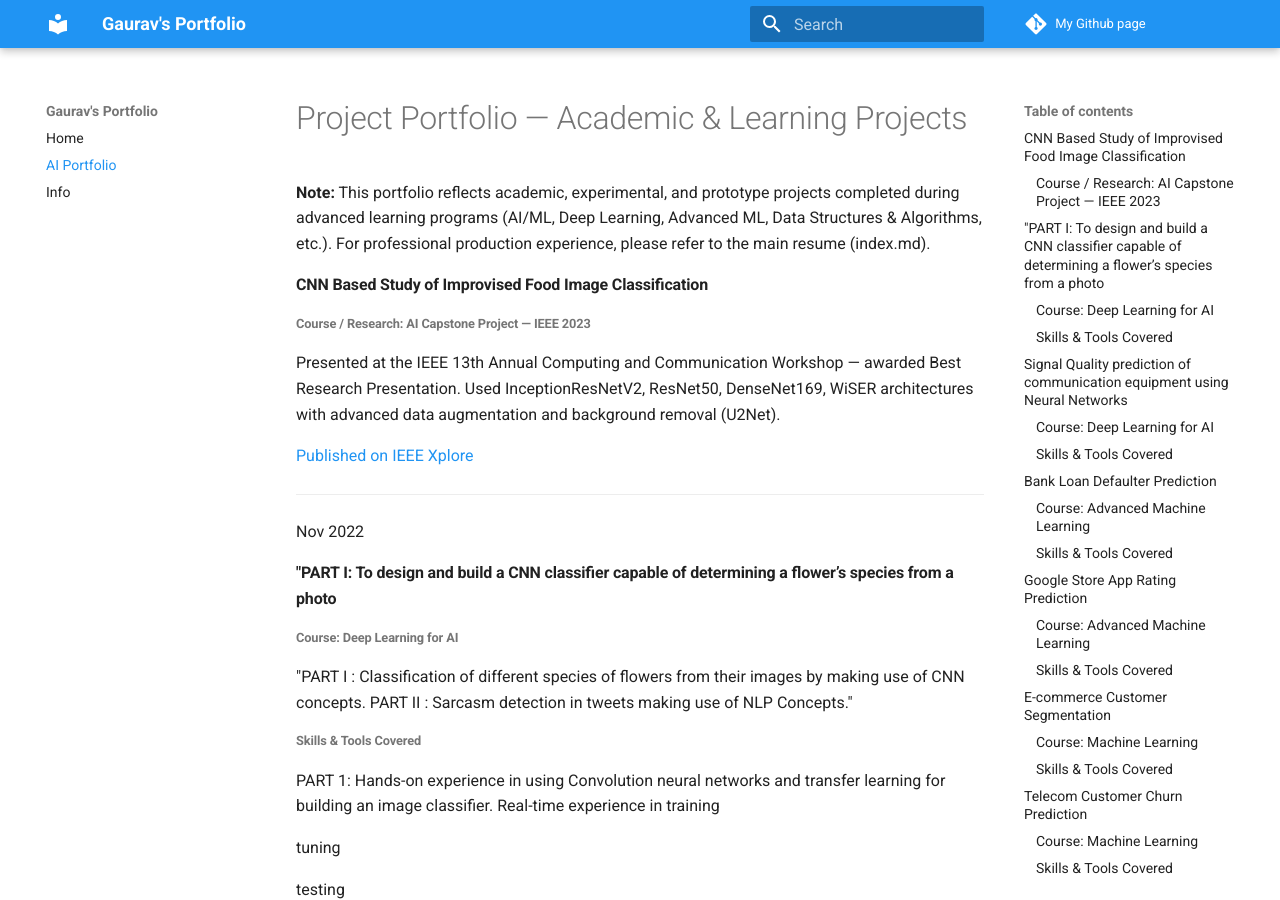
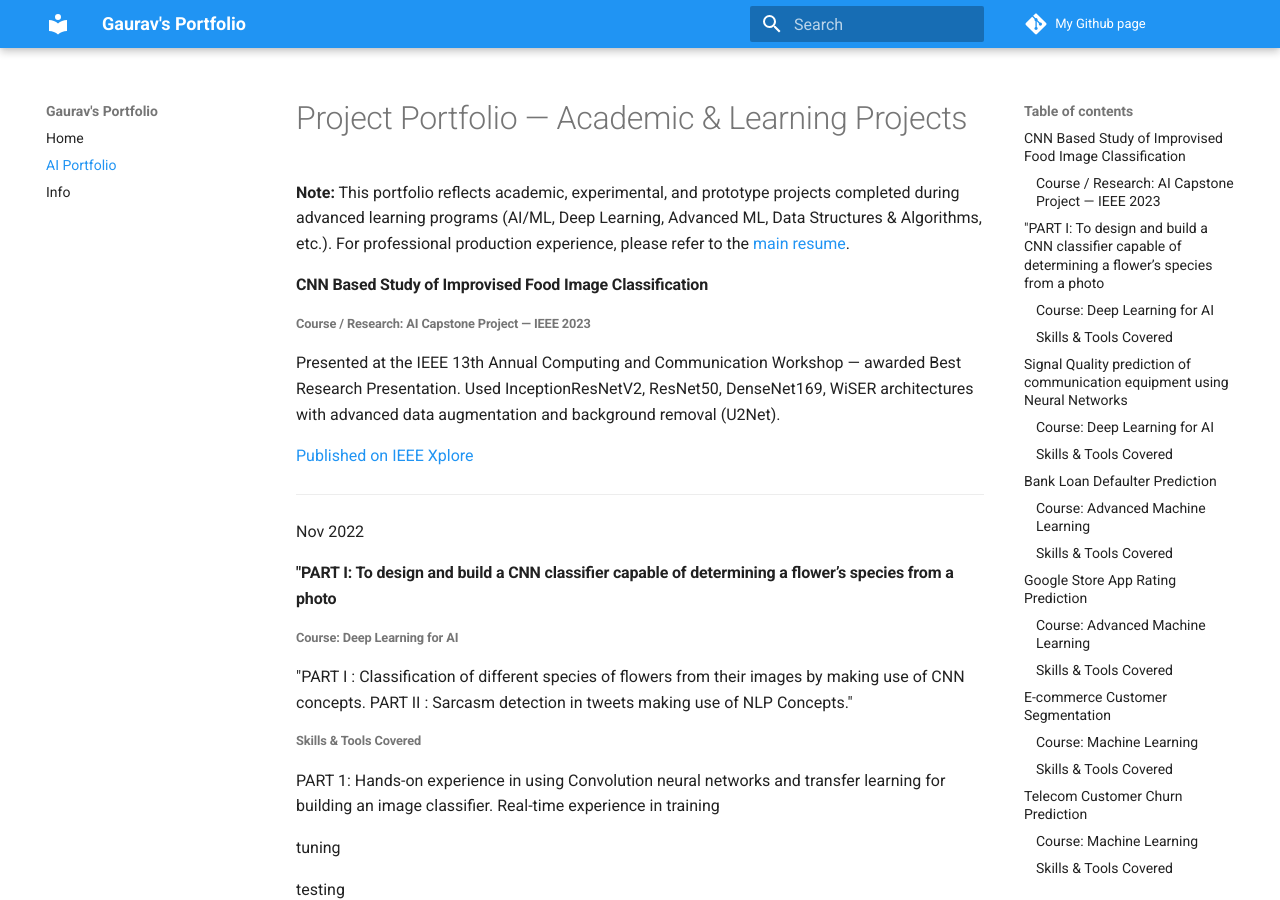
Before and after one commit to gauravmahto/gauravmahto.github.io, an MkDocs documentation site: the page built from docs/gl-portfolio.md, in a window 1280 px wide and 900 px high. Built offline with MkDocs 1.6.1 and Material for MkDocs 9.7.7, drawn with Linux system fonts in a browser that asks for light colours.

Commit message:
Fix link in portfolio note to point to the main resume

```diff
--- a/docs/gl-portfolio.md
+++ b/docs/gl-portfolio.md
@@ -1,7 +1,7 @@
 
 # Project Portfolio — Academic & Learning Projects
 
-**Note:** This portfolio reflects academic, experimental, and prototype projects completed during advanced learning programs (AI/ML, Deep Learning, Advanced ML, Data Structures & Algorithms, etc.). For professional production experience, please refer to the main resume (index.md).
+**Note:** This portfolio reflects academic, experimental, and prototype projects completed during advanced learning programs (AI/ML, Deep Learning, Advanced ML, Data Structures & Algorithms, etc.). For professional production experience, please refer to the [main resume](https://gauravmahto.github.io/).
 
 #### CNN Based Study of Improvised Food Image Classification
 
```
